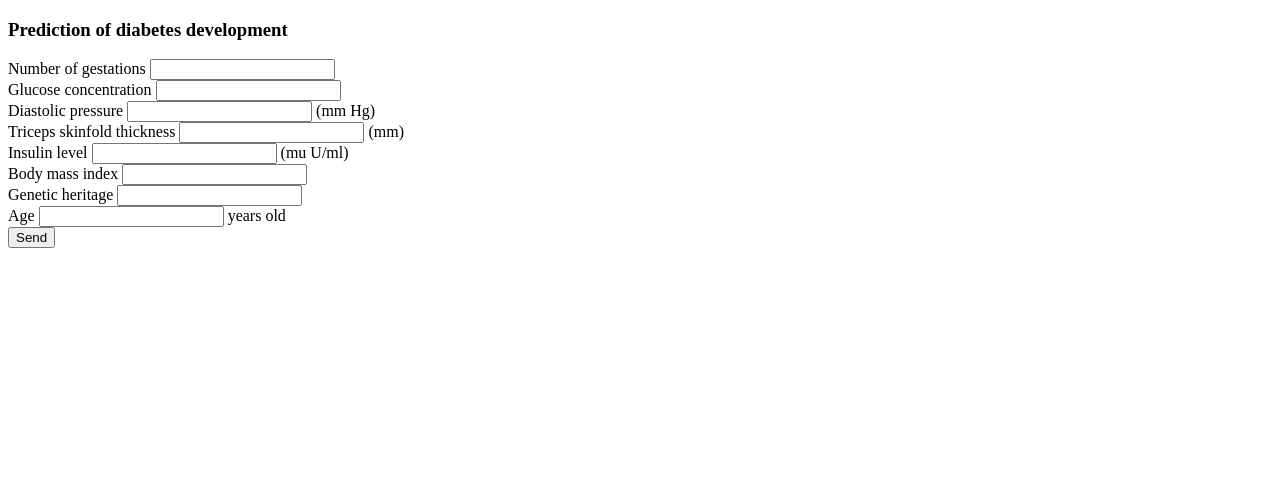
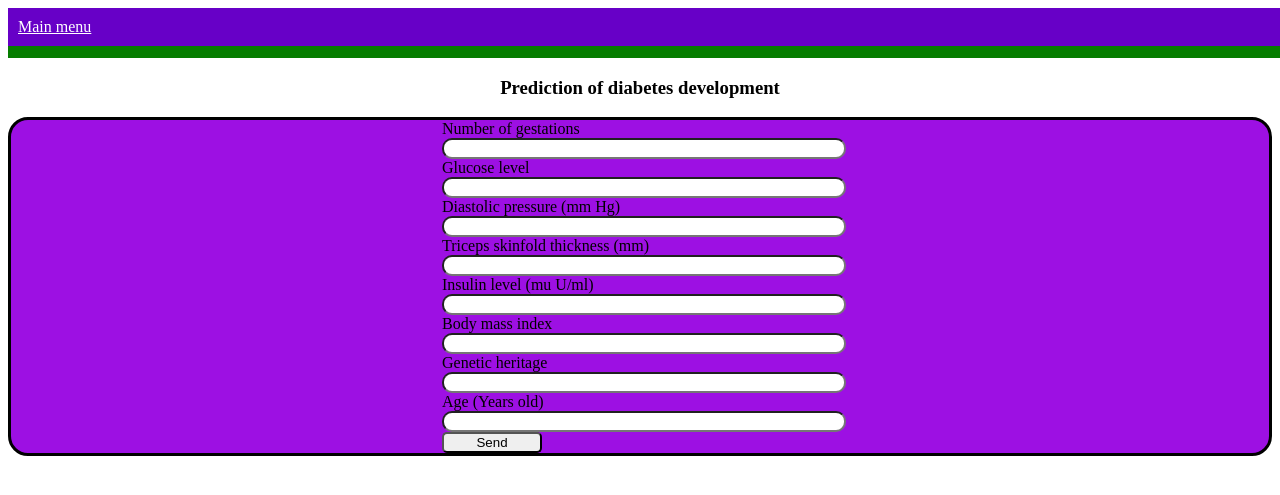
Before and after one commit to o-KezoW/machineLearning-project, a Flask app: page / in a window 1280 px wide; the page is wider, and only the part inside the window is pictured. Shown: the top 495 px of that part. Run offline with Flask 2, Linux system fonts and the light colour scheme; parts of the project's set-up code (start-up, migrations or seed data) failed here and were passed over.

Commit message:
Done.
I know, it's not beautiful at all, but it works!!!

```diff
--- /dev/null
+++ b/src/web/static/mainsheet.css
@@ -0,0 +1,42 @@
+#diabetes-div {
+	display: table;
+	margin: auto;
+	background-color: #9d10e3;
+	border:;
+}
+
+.diabetes-input {
+	width: 100%;
+	clear: both;
+}
+
+input, select, textarea{
+    color: #black;
+}
+
+input {
+	display: inline-block;
+	border-radius: 5px;
+	width: 100px;
+	align-content: flex-end;
+}
+
+input[type=number] {
+	border-radius: 10px
+}
+
+textarea:focus, input:focus {
+    color: black;
+}
+
+#diabetes-main {
+	justify-content: center
+	width: 10px;
+	background-color: #9d10e3;
+	border: solid;
+	border-radius: 20px;
+}
+
+h3 {
+	text-align: center;
+}
--- /dev/null
+++ b/src/web/static/navbar.css
@@ -0,0 +1,42 @@
+ul {
+    list-style-type: none;
+    padding: 0;
+    margin: 0;
+    overflow: hidden;
+    background-color: #6700c7;
+}
+
+li {
+    float: left;
+}
+
+li a {
+    display: block;
+    color: white;
+    text-align: center;
+    padding: 10px;
+}
+
+li a:hover {
+    font-weight: bolder;
+    font-size: 18px;
+    background: #53039e;
+    border-radius: 0px 10px 10px 0px;
+}
+
+#menu-div {
+  width: 1350px;
+  height: 50px;
+  background-color: red;
+  animation-name: gradient;
+  animation-duration: 3s;
+  animation-iteration-count: infinite;
+}
+
+/* The animation code */
+@keyframes gradient {
+  0%   {background-color: red;}
+  25%  {background-color: green;}
+  50%  {background-color: blue;}
+  100% {background-color: yellow;}
+}
--- a/src/web/templates/index.html
+++ b/src/web/templates/index.html
@@ -2,38 +2,42 @@
 <html lang="en">
 <head>
     <meta charset="UTF-8">
+    <link rel="stylesheet" type="text/css" href="../static/mainsheet.css">
     <title>Diabetes prediction</title>
 </head>
 <body>
+{% include "./nav.html" %}
     <h3>Prediction of diabetes development</h3>
-    <div>
-        <form action="/result" method="post">
-            <label for="gestation">Number of gestations</label>
-            <input type="number" min="0" id="gestation" name="gestation">
+    <div id="diabetes-main">
+    <div id="diabetes-div">
+        <form action="/result" id="diabetes-form" method="post">
+            <label for="gestation" class="g-label">Number of gestations</label>
+            <input type="number" min="0" class="diabetes-input" id="gestation" name="gestation">
             <br>
-            <label for="glucose">Glucose concentration</label>
-            <input type="number" min="0" id="glucose" name="glucose">
+            <label for="glucose" class="g-label">Glucose level</label>
+            <input type="number" min="0" class="diabetes-input" id="glucose" name="glucose">
             <br>
-            <label for="diastolic">Diastolic pressure</label>
-            <input type="number" min="0" id="diastolic" name="diastolic"> (mm Hg)
+            <label for="diastolic" class="g-label">Diastolic pressure           (mm Hg)</label>
+            <input type="number" min="0" class="diabetes-input" id="diastolic" name="diastolic">
             <br>
-            <label for="triceps-skinfold">Triceps skinfold thickness</label>
-            <input type="number" min="0" id="triceps-skinfold" name="triceps-skinfold"> (mm)
+            <label for="triceps-skinfold" class="g-label">Triceps skinfold thickness           (mm)</label>
+            <input type="number" min="0" class="diabetes-input" id="triceps-skinfold" name="triceps">
             <br>
-            <label for="insulin-level">Insulin level</label>
-            <input type="number" min="0" id="insulin-level" name="insulin-level"> (mu U/ml)
+            <label for="insulin-level" class="g-label">Insulin level          (mu U/ml)</label>
+            <input type="number" min="0" class="diabetes-input" id="insulin-level" name="insulin">
             <br>
-            <label for="body-mass">Body mass index</label>
-            <input type="number" min="0" step="0.01" id="body-mass" name="body-mass">
+            <label for="body-mass" class="g-label">Body mass index</label>
+            <input type="number" min="0" class="diabetes-input" step="0.01" id="body-mass" name="mass">
             <br>
-            <label for="genetic-heritage">Genetic heritage</label>
-            <input type="number" min="0" step="0.001" id="genetic-heritage" name="genetic-heritage">
+            <label for="genetic-heritage" class="g-label">Genetic heritage</label>
+            <input type="number" min="0" class="diabetes-input" step="0.001" id="genetic-heritage" name="d-input">
             <br>
-            <label for="age">Age</label>
-            <input type="number" min="0"  id="age" name="age"> years old
+            <label for="age" class="g-label">Age          (Years old)</label>
+            <input type="number" min="0" class="diabetes-input" id="age" name="age">
             <br>
             <input type="submit" value="Send">
         </form>
     </div>
+    </div>
 </body>
 </html>
--- /dev/null
+++ b/src/web/templates/nav.html
@@ -0,0 +1,16 @@
+<!DOCTYPE html>
+<html lang="en">
+<head>
+    <meta charset="UTF-8">
+    <link type="text/css" rel="stylesheet" href="../static/navbar.css"
+</head>
+<body>
+	<div id="menu-div">
+	    <nav>
+	        <ul>
+	            <li class="menus"><a href="/">Main menu</a></li>
+	        </ul>
+	    </nav>
+	</div>
+</body>
+</html>
--- a/src/web/templates/result.html
+++ b/src/web/templates/result.html
@@ -2,7 +2,7 @@
 <html lang="en">
 <head>
     <meta charset="UTF-8">
-    <title>$Title$</title>
+    <title>Diabetes prediction - result</title>
 </head>
 <body>
     <h3>{{ predict }}</h3>
```
